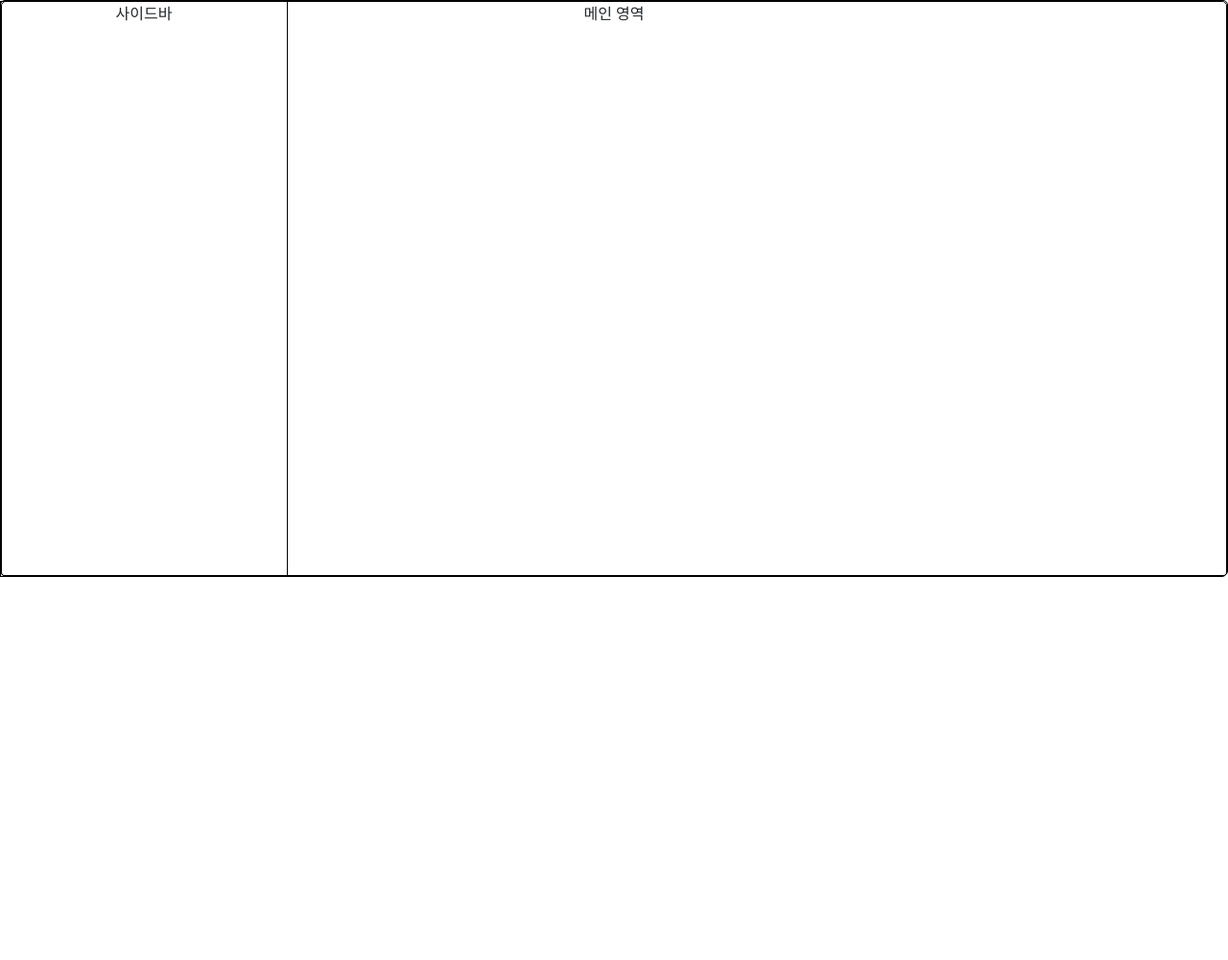
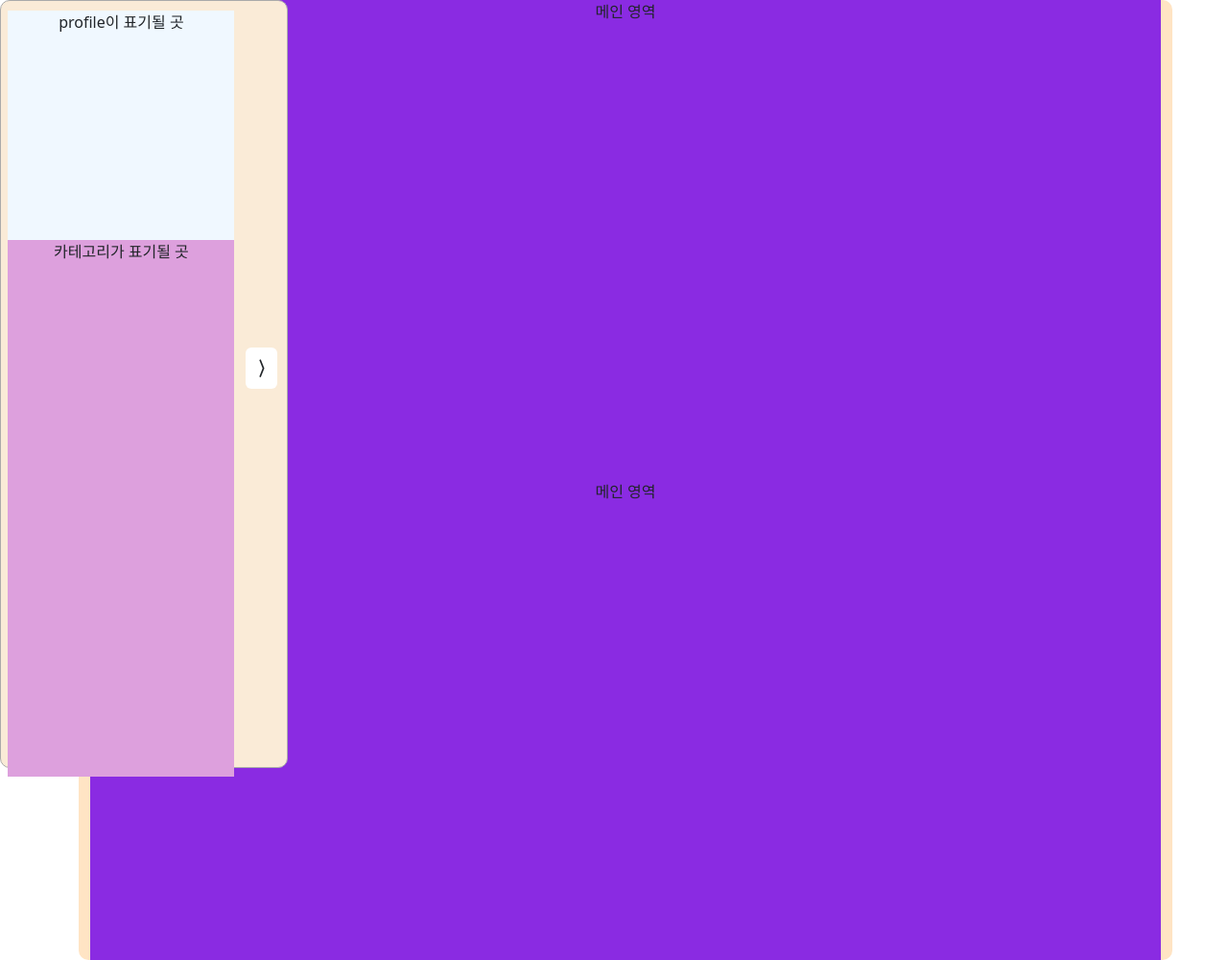
Before and after one commit to eropick/eropick.github.io, a plain HTML site: page index.html in a window 1280 px wide. Shown: the whole page at 96% size. Before the commit the page ends 800 px from the top, so only its background shows below. Drawn offline with nearby package versions, Linux system fonts and the light colour scheme.

Commit message:
페이지 제작중

```diff
--- a/index.css
+++ b/index.css
@@ -7,31 +7,87 @@
 
 #wrap{
     width : 100%;
-    /* 컨테이너 반응형 구성 */
-    /* 그리드로 구성하면 좋음 */
+    /* 컨테이너 반응형 - Grid 구성 */
     position : relative; /* 자기자신 기준 배치 */
 }
 
-/* 사이드바 */
-aside{
+/*************** 사이드바 ***************/
+.sidebar{
     /* 임시 크기 할당 */
-    width : 300px; height : 600px;
+    width : 300px; height : 100%;
     position : fixed; /* 스크롤 시 고정 */
     z-index: 10; left : 0;
-    border : 1px solid black;
-
+    border : 0.5px solid #aaa;
+    border-radius: 10px;
+    background-color:antiquewhite;
 }
 
-/* 메인 영역 */
+.sidebar_toggle{
+    --side-hidden : 0;
+}
+
+#side_header{
+    width : 95%; height : 30%;
+    margin : 0 auto;
+    margin-top : 10px;
+}
+/* 프로필 */
+#profile{
+    background-color:aliceblue;
+}
+
+#side_body{
+    width : 95%; height : 70%;
+    margin : 0 auto;
+    margin-bottom: 10px;
+}
+/* 카테고리 */
+#category{
+    background-color: plum;
+}
+
+/* 버튼 */
+.btn_area{
+    position : relative;
+}
+.sidebar button[type="button"]{
+    position : absolute;
+    background-color: white;
+    left : 25%; top : 20%;
+    font-size: 1.2rem;
+}
+
+/*************** 메인 영역 ***************/
 main{
-    /* 임시 크기 할당 */
-    width : 100%; height : 600px;
-    position : absolute; left : 0;
-    border : 1px solid black;
-    border-radius: 5px;
+    width : 100%; height : auto; /* 자식 요소에 맞게 늘림*/
+    position :absolute;
+    border-radius: 10px;
+    background-color: bisque;
     text-align: center;
 }
 
-/*
-    반응형 구성
-*/
+.test{
+    width : 100%; height : 500px;
+    background-color:blueviolet;
+}
+
+/*  반응형 구성  */
+/* 사이드바 */
+/* 메인 영역 */
+@media (max-width: 576px){
+    #wrap{
+        width : 100%;
+        position : static;
+    }
+    .sidebar{
+        width : 100%;
+        position : static;
+    }
+    main{
+        width : 100%;
+        position : static;
+    }
+    .btn_area{
+        display: none;
+    }
+}
--- a/index.html
+++ b/index.html
@@ -13,21 +13,40 @@
         integrity='sha384-YvpcrYf0tY3lHB60NNkmXc5s9fDVZLESaAA55NDzOxhy9GkcIdslK1eN7N6jIeHz' crossorigin='anonymous'></script>
     </head>
     <body>
-        <div id="wrap">
-            <aside>
-                사이드바
+        <div class="container-sm" id="wrap">
+            <aside class="sidebar">
+                <!--테이블로 영역 분할-->
+                <div class="row" id="side_header">
+                    <div class="col-sm-10" id="profile">
+                        profile이 표기될 곳
+                    </div>
+                    <div class="col-sm-2 btn_area"></div>
+                </div>
+                <div class="row" id="side_body">
+                    <div class="col-sm-10" id="category">
+                        카테고리가 표기될 곳
+                    </div>
+                    <div class="col-sm-2 btn_area">
+                        <button type="button" class="btn bg-white btn-outline-none">&rang;</button>
+                    </div>
+                    <!--&lang;-->
+                </div>
             </aside>
-            <main>
-                메인 영역
+            <main class="container-sm">
+                <div class="test">
+                    메인 영역
+                </div>
+                <div class="test">
+                    메인 영역
+                </div>
             </main>
         </div>
     </body>
     <script src="./index.js"></script>
 </html>
 
-<!--
-추가할 내용
-<nav>
+<!-- JS 파일
+<nav id="test">
     <ul>
         <li><a href="./util_js/util_test.html" target="_blank">유틸테스트</a></li>
         <li><a href="./ES5식_Class구현/class.html" target="_blank">ES5식 클래스 설계</a></li>
--- a/index.js
+++ b/index.js
@@ -1,3 +1,19 @@
-window.addEventListener("load",function(){
+$(document).ready(function(){
 
+    //사이드바 애니메이션 등록
+    $('.sidebar button[type="button"]').click(function(){
+        /* 원위치 기준으로 어디로 이동할지*/
+        $(".sidebar").toggleClass("sidebar_toggle");
+        let pushed=$(".sidebar").hasClass("sidebar_toggle");
+        if(pushed){
+            $(".sidebar").animate({
+                "translate" : "-85%",
+            },1000);
+        }
+        else{
+            $(".sidebar").animate({
+                "translate" : "0%",
+            },1000);
+        }
+    });
 });
```
Also changed, not shown: ES5식_Class구현/class.html (+1 -0 lines).
